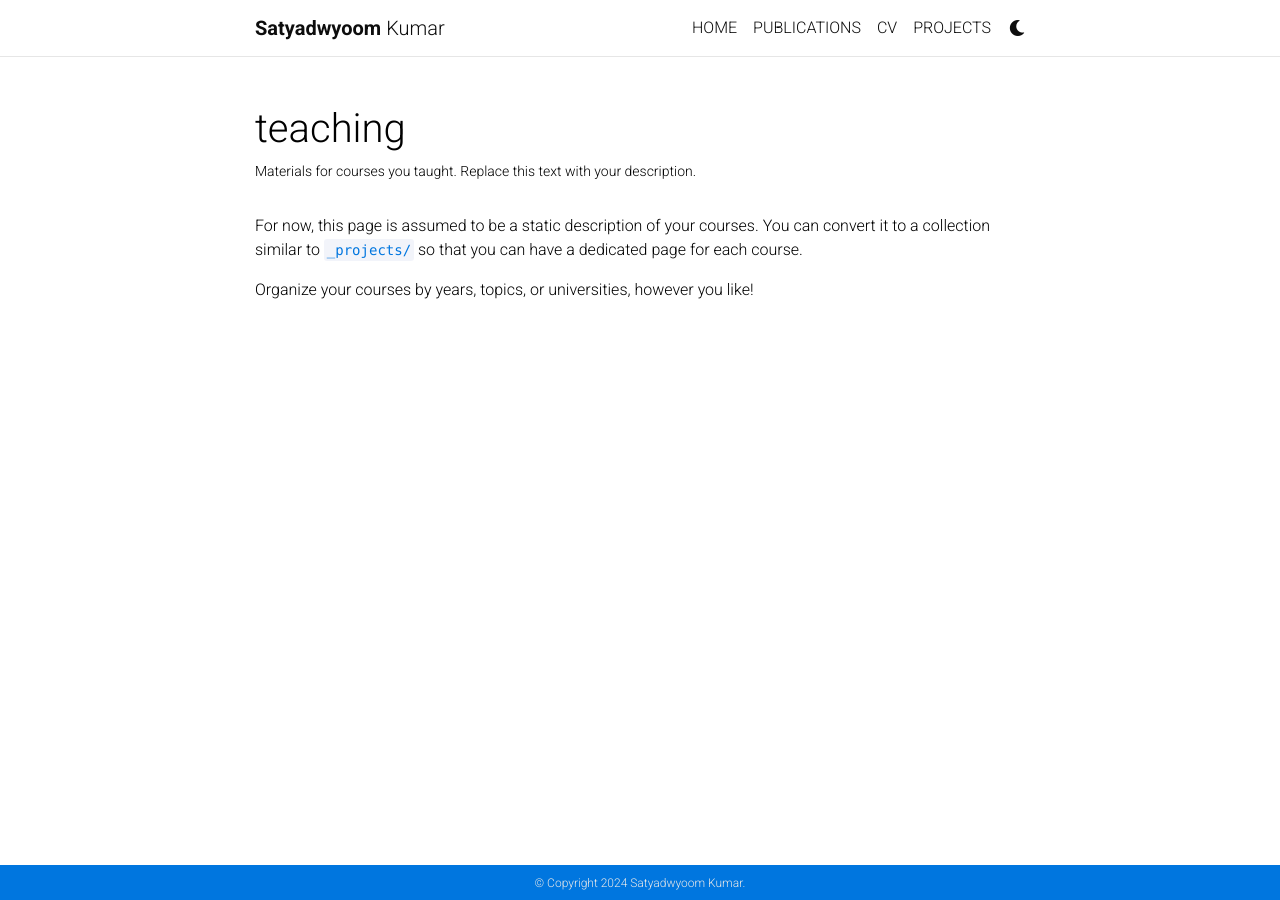
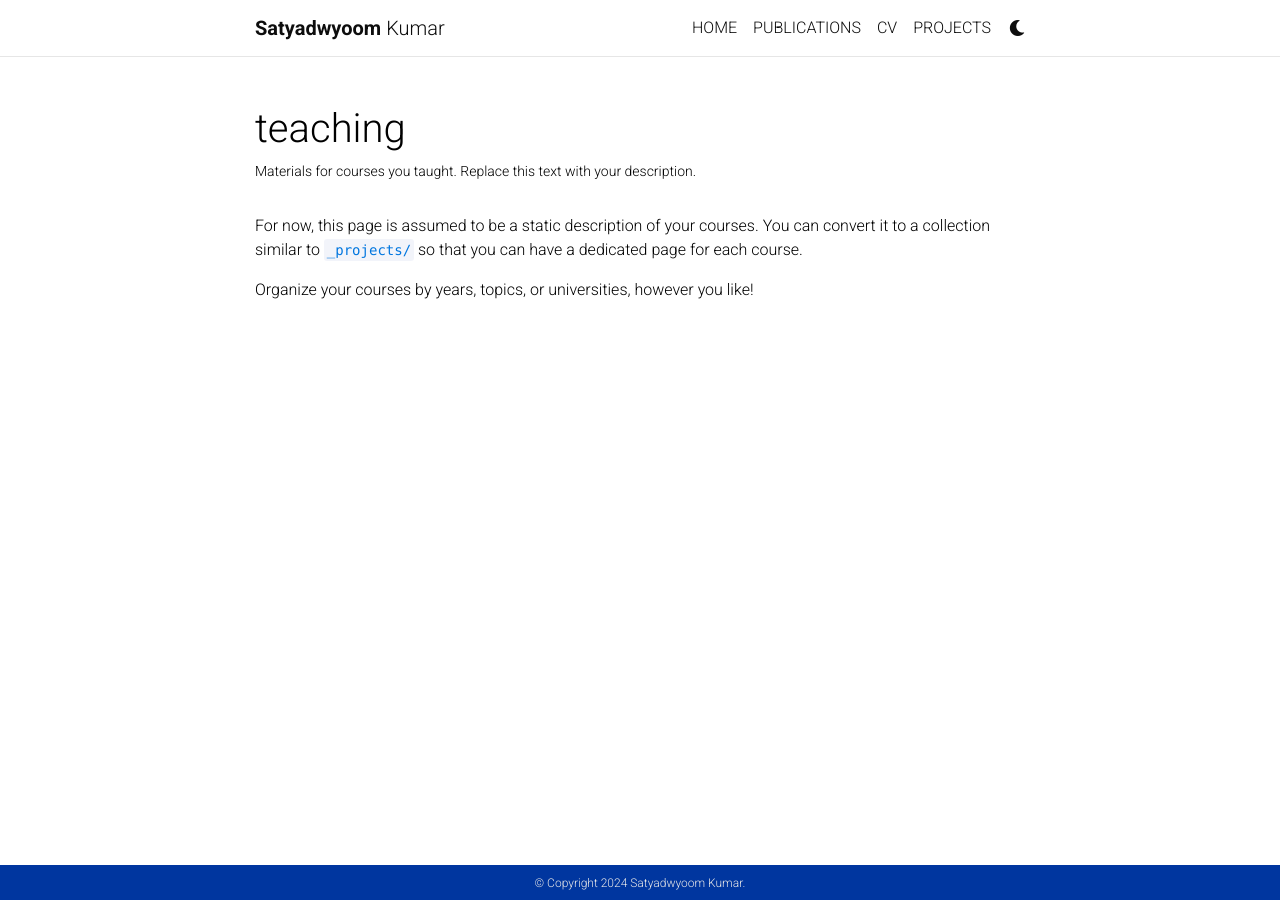
Before and after one commit to satyadwyoom/test_repo, a Jekyll site: the page built from _pages/teaching.md, in a window 1280 px wide. Built offline with Jekyll 4.4.1, drawn with Linux system fonts in a browser that asks for light colours; full-size pictures stand in for the smaller copies a plugin makes; comment, search, counter and statistics services are not loaded; a style sheet for code colours, icons or effects is not loaded.

Commit message:
footer change

```diff
--- a/_sass/_themes.scss
+++ b/_sass/_themes.scss
@@ -9,7 +9,7 @@
   --global-text-color-light: #{$grey-color};
   --global-theme-color: #{$blue-color};
   --global-hover-color: #{$blue-color};
-  --global-footer-bg-color: #{$blue-color};
+  --global-footer-bg-color: #{$blue-color-dark};
   --global-footer-text-color: #{$grey-color-light};
   --global-footer-link-color: #{$white-color};
   --global-distill-app-color: #{$grey-color};
```
